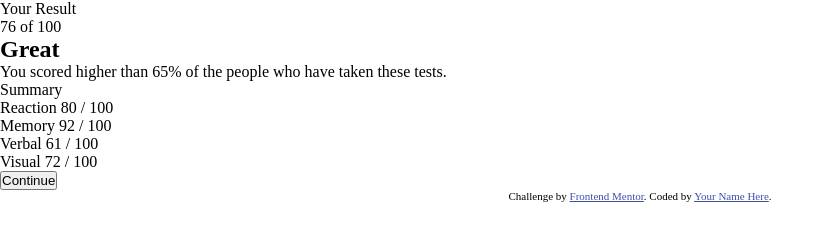
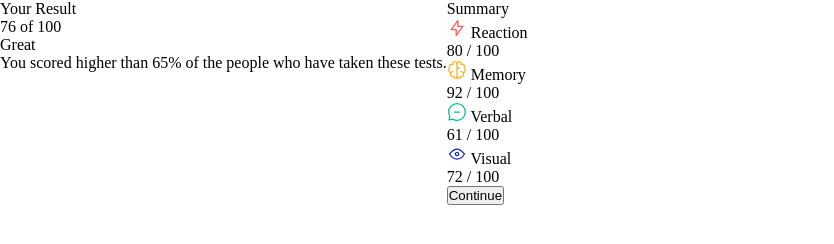
Before and after one commit to yoo-ssup/results-summary-component, a plain HTML site: page index.html in a window 1280 px wide. Shown: the whole page, without its empty margins (0-834 px from the left). Drawn offline with Linux system fonts and the light colour scheme.

Commit message:
semantic changes

```diff
--- a/index.html
+++ b/index.html
@@ -28,28 +28,53 @@
   <body>
     <div class="container">
       <div class="result">
-        Your Result
-        <div class="circle">76 of 100</div>
-        <h2>Great</h2>
+        <p class="title">Your Result</p>
+        <p class="circle"><span>76</span> of 100</p>
+        <p>Great</p>
         <p>
           You scored higher than 65% of the people who have taken these tests.
         </p>
       </div>
+
       <div class="summary">
         <div class="summary-title">Summary</div>
-        <div class="item">Reaction 80 / 100</div>
-        <div class="item">Memory 92 / 100</div>
-        <div class="item">Verbal 61 / 100</div>
-        <div class="item">Visual 72 / 100</div>
+        <div class="item-grp">
+          <div class="item">
+            <img src="assets/images/icon-reaction.svg" alt="Reaction icon" />
+            <span>Reaction</span>
+          </div>
+          <span class="no">80 / 100</span>
+        </div>
+        <div class="item-grp">
+          <div class="item">
+            <img src="assets/images/icon-memory.svg" alt="Memory icon" />
+            <span>Memory</span>
+          </div>
+          <span class="no">92 / 100</span>
+        </div>
+        <div class="item-grp">
+          <div class="item">
+            <img src="assets/images/icon-verbal.svg" alt="Verbal icon" />
+            <span>Verbal</span>
+          </div>
+          <span class="no">61 / 100</span>
+        </div>
+        <div class="item-grp">
+          <div class="item">
+            <img src="assets/images/icon-visual.svg" alt="Visual icon" />
+            <span>Visual</span>
+          </div>
+          <span class="no">72 / 100</span>
+        </div>
         <button>Continue</button>
       </div>
     </div>
 
-    <div class="attribution">
+    <!-- <div class="attribution">
       Challenge by
       <a href="https://www.frontendmentor.io?ref=challenge" target="_blank"
         >Frontend Mentor</a
       >. Coded by <a href="#">Your Name Here</a>.
-    </div>
+    </div> -->
   </body>
 </html>
--- a/styles/main.css
+++ b/styles/main.css
@@ -1,4 +1,13 @@
 * {
   margin: 0;
   padding: 0;
+  box-sizing: border-box;
 }
+
+body {
+}
+
+.container {
+  display: flex;
+  width: 740px;
+}
```
